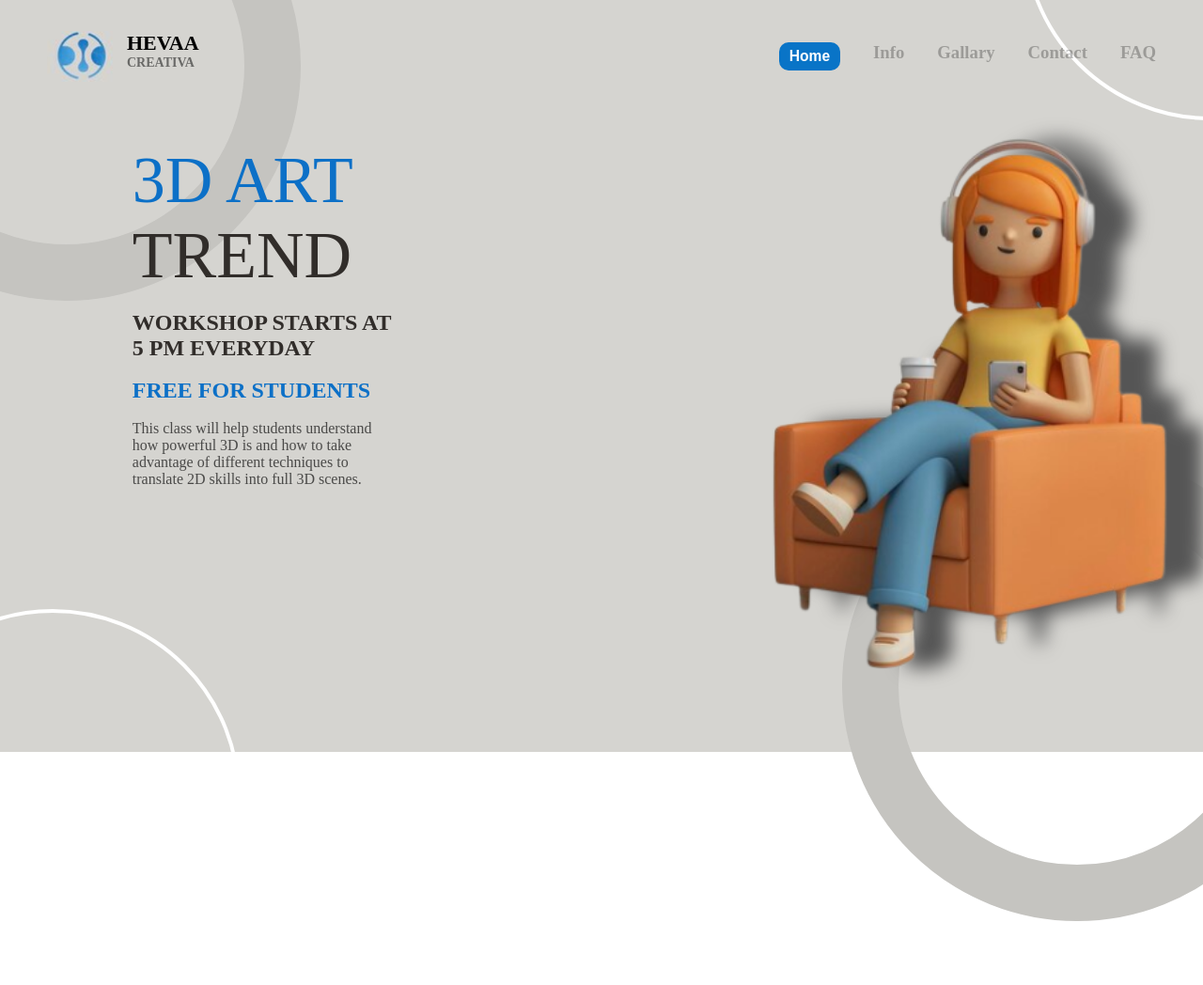
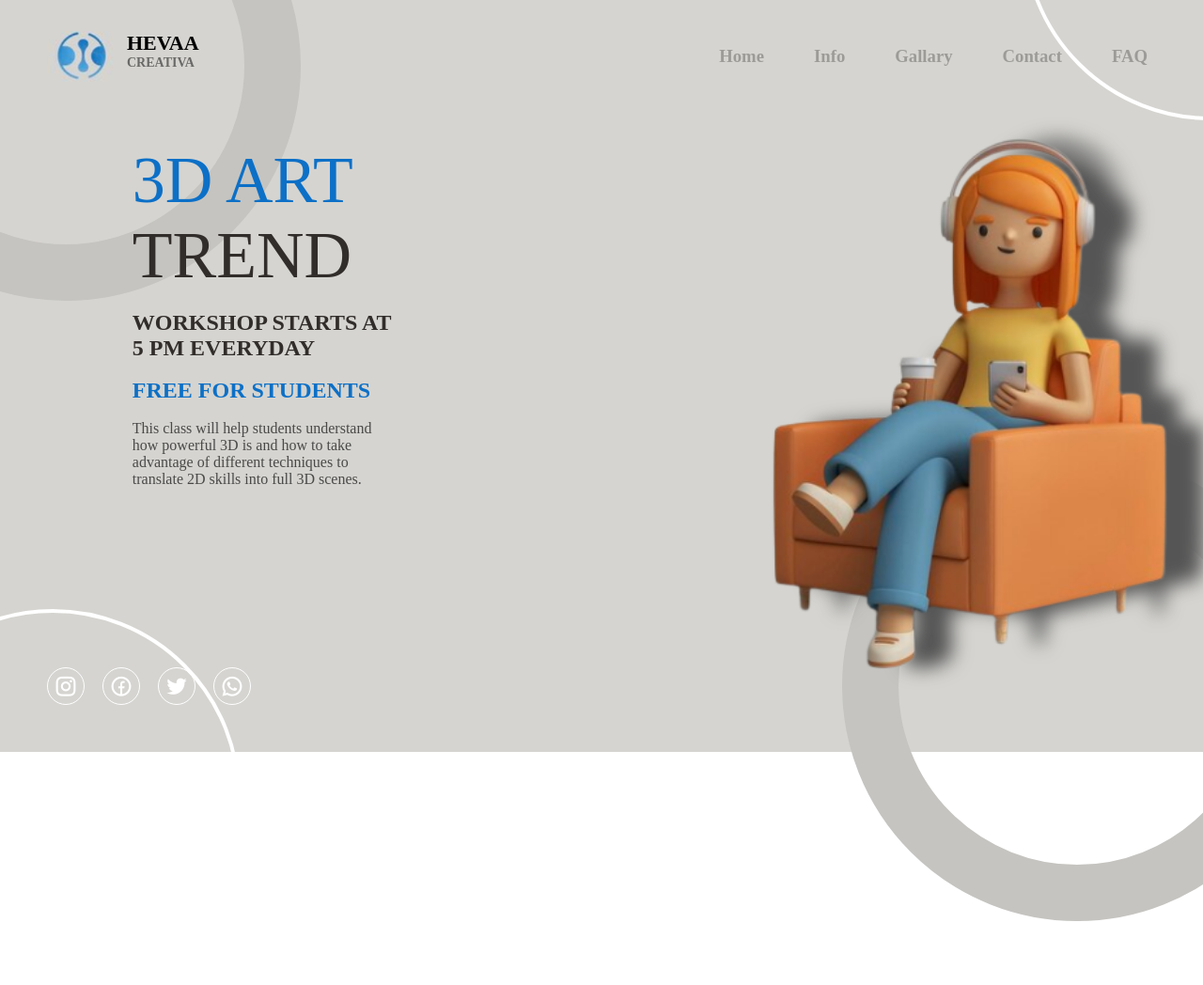
Before and after one commit to maari77/illustration_landing_page, a plain HTML site: page index.html in a window 1280 px wide. Shown: the top 1048 px of the page at 94% size. Drawn offline with nearby package versions, Linux system fonts and the light colour scheme.

Commit message:
add social media icons

```diff
--- a/index.html
+++ b/index.html
@@ -6,6 +6,7 @@
     <meta name="viewport" content="width=device-width, initial-scale=1.0">
     <title>3d illustration</title>
     <link rel="stylesheet" href="style.css">
+    <link href="https://cdn.jsdelivr.net/npm/remixicon@3.5.0/fonts/remixicon.css" rel="stylesheet">
 </head>
 
 <body>
@@ -23,7 +24,7 @@
             <h1 class="logotext"><span>HEVAA</span><br>CREATIVA</h1>
         </div>
         <div class="two">
-            <button><h3>Home</h3></button>
+            <h3>Home</h3>
             <h3>Info</h3>
             <h3>Gallary</h3>
             <h3>Contact</h3>
@@ -41,10 +42,15 @@
         <h2 class="level2">FREE FOR STUDENTS</h2>
         <br>
         <p>This class will help students understand<br> how powerful 3D is and how to take <br>advantage of different techniques to <br>translate 2D skills into full 3D scenes.</p>
-        <div class="social">
 
-        </div>
+
     </div>
+    <div class="social">
+        <div class="logobutton1"><i class="ri-instagram-line"></i></div>
+        <div class="logobutton2"><i class="ri-facebook-circle-line"></i></div>
+        <div class="logobutton3"><i class="ri-twitter-fill"></i></div>
+        <div class="logobutton4"><i class="ri-whatsapp-line"></i></div>
+     </div>
     </div>
 </body>
 
--- a/style.css
+++ b/style.css
@@ -91,14 +91,7 @@ span{
     display: flex;
     gap: 35px;
 }
-button{
-    border: none;
-    color: white;
-    background-color: #0974C7;
-    width: 65px;
-    height: 30px;
-    border-radius: 10px;
-}
+
 .content{
     top: 19%;
     width: 100%;
@@ -129,3 +122,53 @@ button{
 .content p{
     color: rgba(0, 0, 0, 0.656);
 }
+.social{
+    display: flex;
+    gap: 19px;
+    bottom: 50px;
+    left: 50px;
+    position: absolute;
+}
+i{
+    width: 40px;
+    height: 40px;
+    font-size: 25px;
+    color: white;
+    border: 1px solid white;
+    display: flex;
+    border-radius: 50%;
+    justify-content: center;
+    align-items: center;
+}
+.logobutton1 :hover{
+   color: pink;
+   border: 1px solid pink;
+}
+.logobutton2 :hover{
+    color: blue;
+   border: 1px solid blue;
+
+ }
+ .logobutton3 :hover{
+    color: lightblue;
+   border: 1px solid lightblue;
+
+ }
+ .logobutton4 :hover{
+    color: green;
+   border: 1px solid green;
+
+ }
+ .two h3:hover{
+
+        border: none;
+        color: white;
+        background:linear-gradient(to right,#0974C7,#023e6c ) ;
+        transition: .5s;
+
+ }
+.two h3{
+    padding: 4px 9px;
+    border-radius: 10px;
+
+ }
```
